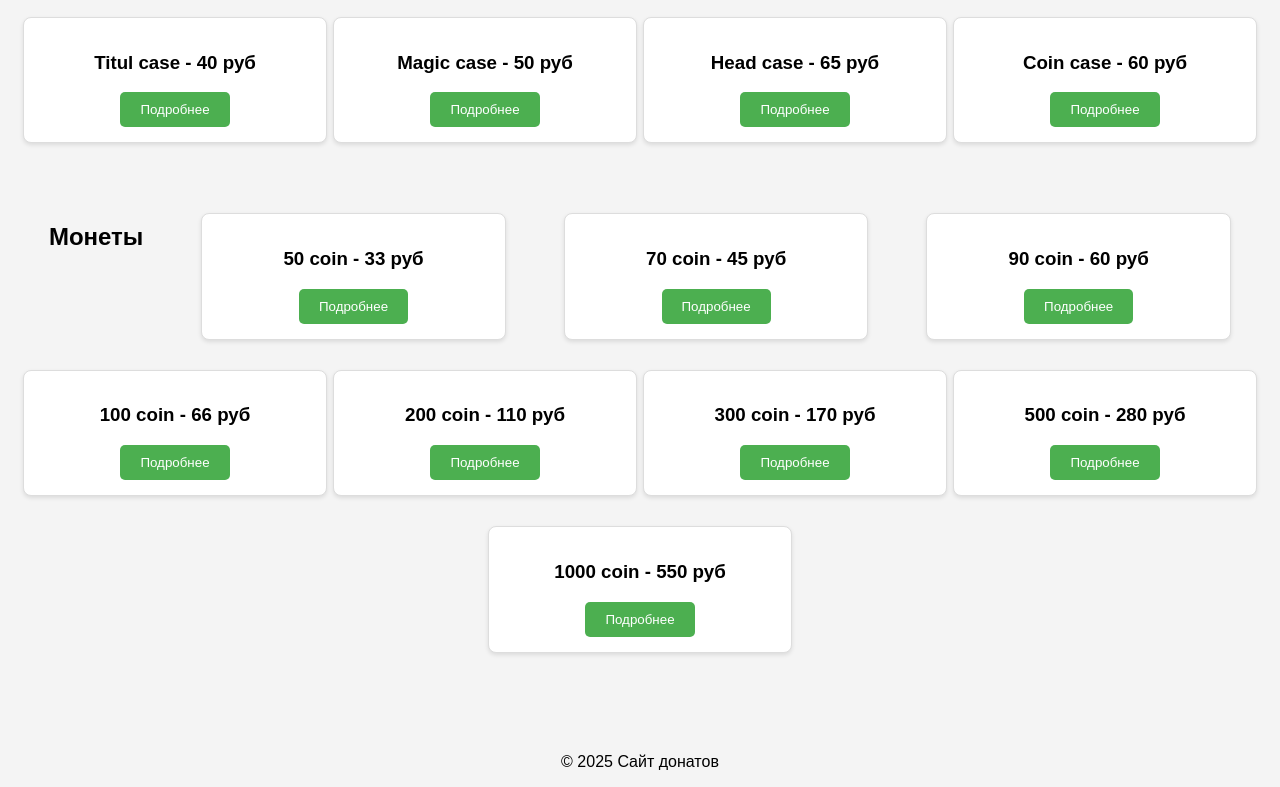
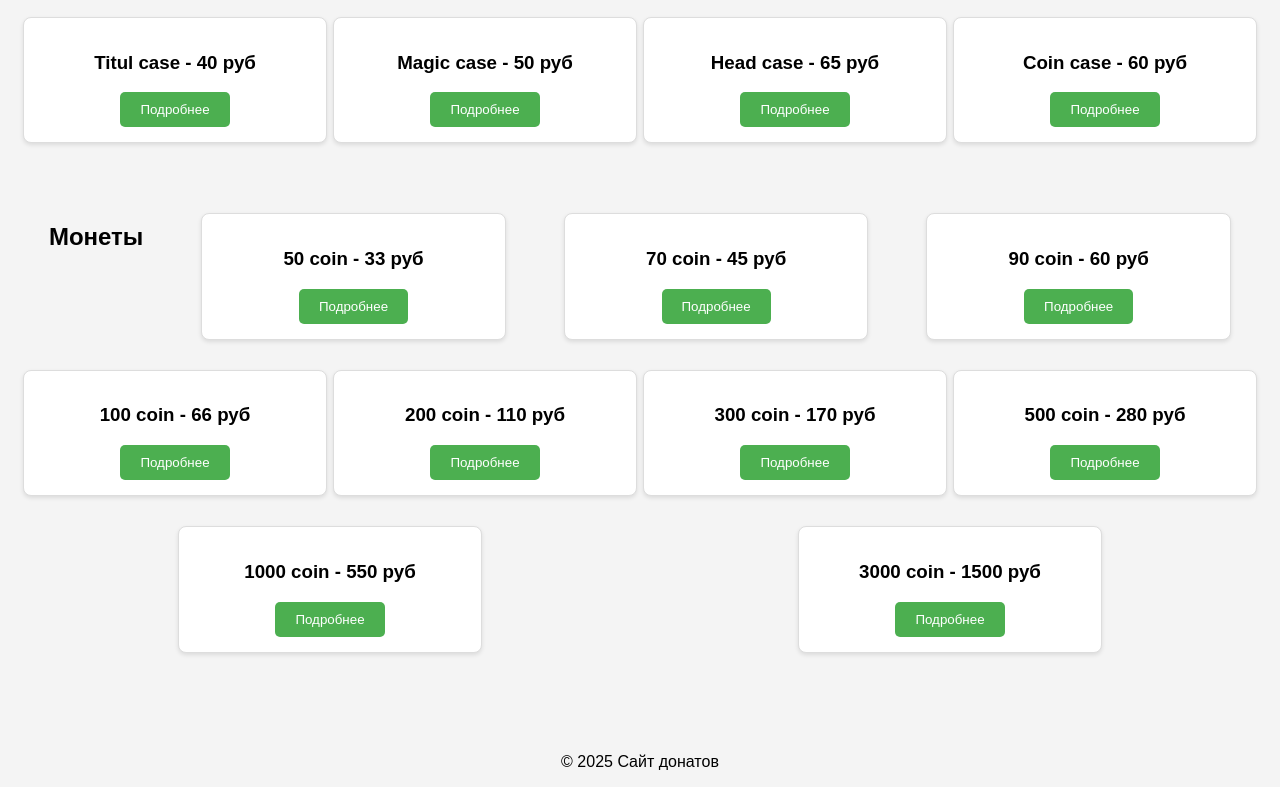
Before and after one commit to minevor/minevor-website, a plain HTML site: page index.html in a window 1280 px wide. Shown: the part 1496-2283 px from the top of the page. Drawn offline with Linux system fonts and the light colour scheme.

Commit message:
Update index.html

```diff
--- a/index.html
+++ b/index.html
@@ -252,6 +252,10 @@
                 <h3>1000 coin - 550 руб</h3>
                 <button onclick="showModal('coin-1000')">Подробнее</button>
             </div>
+            <div class="package" id="coin-3000">
+                <h3>3000 coin - 1500 руб</h3>
+                <button onclick="showModal('coin-3000')">Подробнее</button>
+            </div>
         </section>
     </main>
 
@@ -293,7 +297,8 @@
             'coin-200': '200 монет...',
             'coin-300': '300 монет...',
             'coin-500': '500 монет...',
-            'coin-1000': '1000 монет...'
+            'coin-1000': '1000 монет...',
+            'coin-3000': '3000 монет...'
         };
 
         function showModal(packageId) {
```
